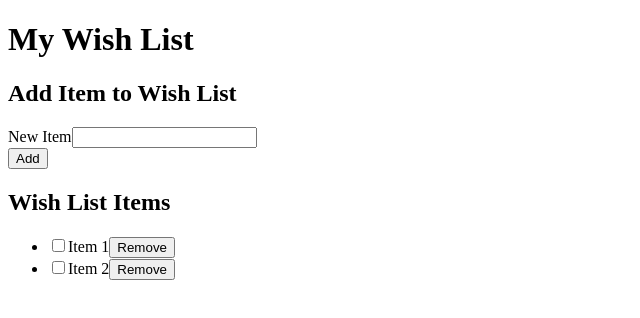
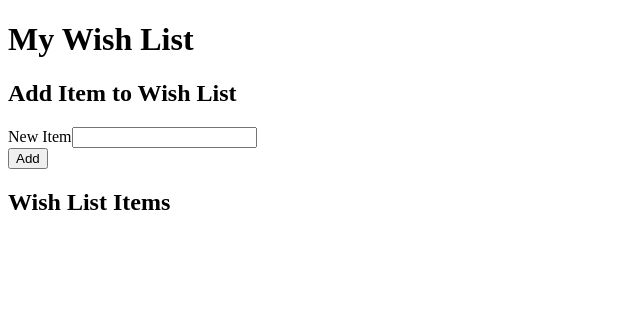
Before and after one commit to MichelleRS/react-wish-list, a React (Vite) app: page / in a window 1280 px wide. Shown: the top 318 px of the page, without its empty margins (0-640 px from the left). Built offline with nearby package versions, Linux system fonts and the light colour scheme.

Commit message:
Loop through items and return as list elements

```diff
--- a/src/App.jsx
+++ b/src/App.jsx
@@ -38,16 +38,22 @@ export default function App() {
       </form>
       <h2>Wish List Items</h2>
       <ul>
-        <li>
-          <input type="checkbox" name="purchasedItem1" id="purchasedItem1" />
-          <label htmlFor="purchasedItem1">Item 1</label>
-          <button type="button">Remove</button>
-        </li>
-        <li>
-          <input type="checkbox" name="purchasedItem2" id="purchasedItem2" />
-          <label htmlFor="purchasedItem2">Item 2</label>
-          <button type="button">Remove</button>
-        </li>
+        {/* loop through items and return as list elements */}
+        {todos.map((todo) => {
+          return (
+            // use a unique key to know which item is changing
+            <li key={todo.id}>
+              <input
+                type="checkbox"
+                checked={todo.completed}
+                name="purchasedItem1"
+                id="purchasedItem1"
+              />
+              <label htmlFor="purchasedItem1">{todo.title}</label>
+              <button type="button">Remove</button>
+            </li>
+          );
+        })}
       </ul>
     </>
   );
```
